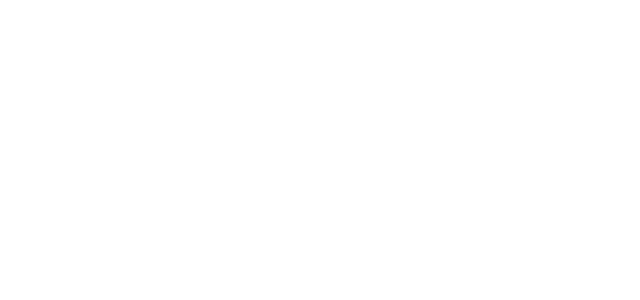
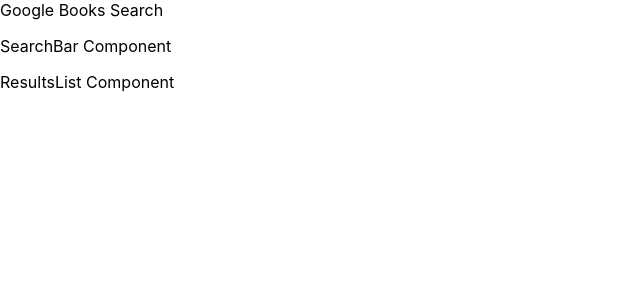
Before and after one commit to raeas/google-books-api, a React (Create React App) app: page / in a window 1280 px wide. Shown: the top 300 px of the page, without its empty margins (0-640 px from the left). Built offline with nearby package versions, Linux system fonts and the light colour scheme; the HTML template or start-up script is replaced by a standard one.

Commit message:
outlined app component

```diff
--- a/src/App.js
+++ b/src/App.js
@@ -1,12 +1,23 @@
+import React, { Component } from 'react'
+
+import SearchBar from './searchBar/searchBar'
+import ResultsList from './resultsList/resultsList'
 
 
-function App() {
-  return (
-    <main className="App">
-      <header className="App-header">
-      </header>
-    </main>
-  );
+class App extends Component {
+  render() {
+    return (
+      <div>
+        <header className="App-header">
+          Google Books Search
+        </header>
+        <main className="App-main">
+          <SearchBar />
+          <ResultsList />
+        </main>
+      </div>
+    );
+  }
 }
 
 export default App;
```
